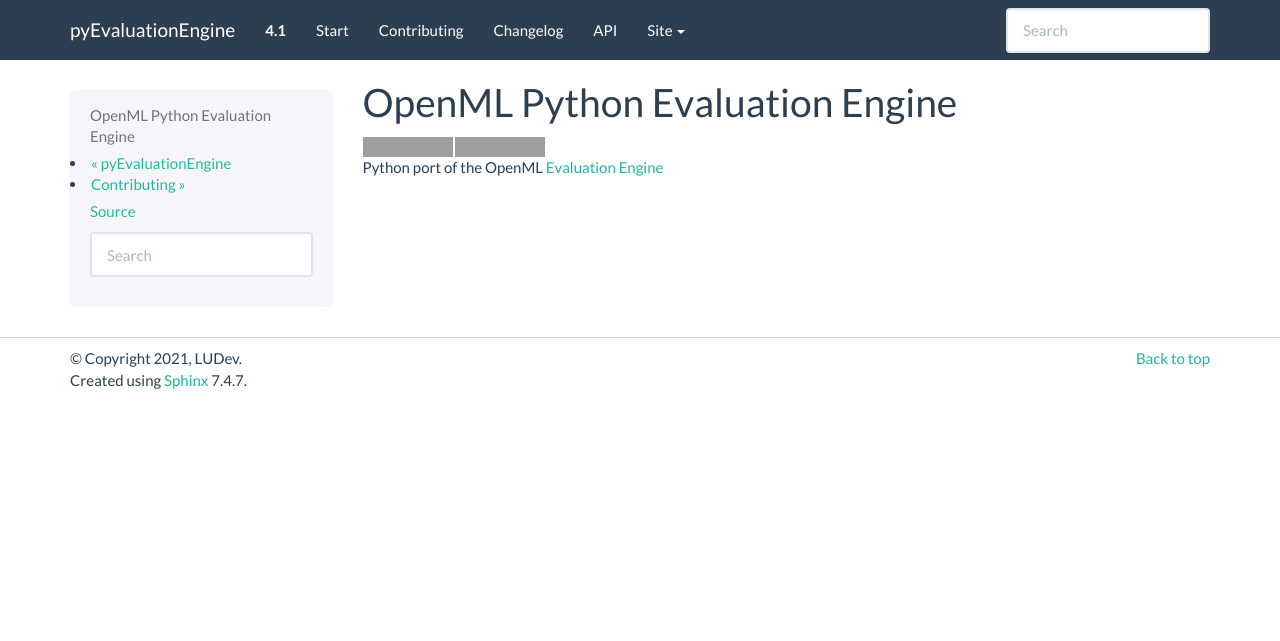
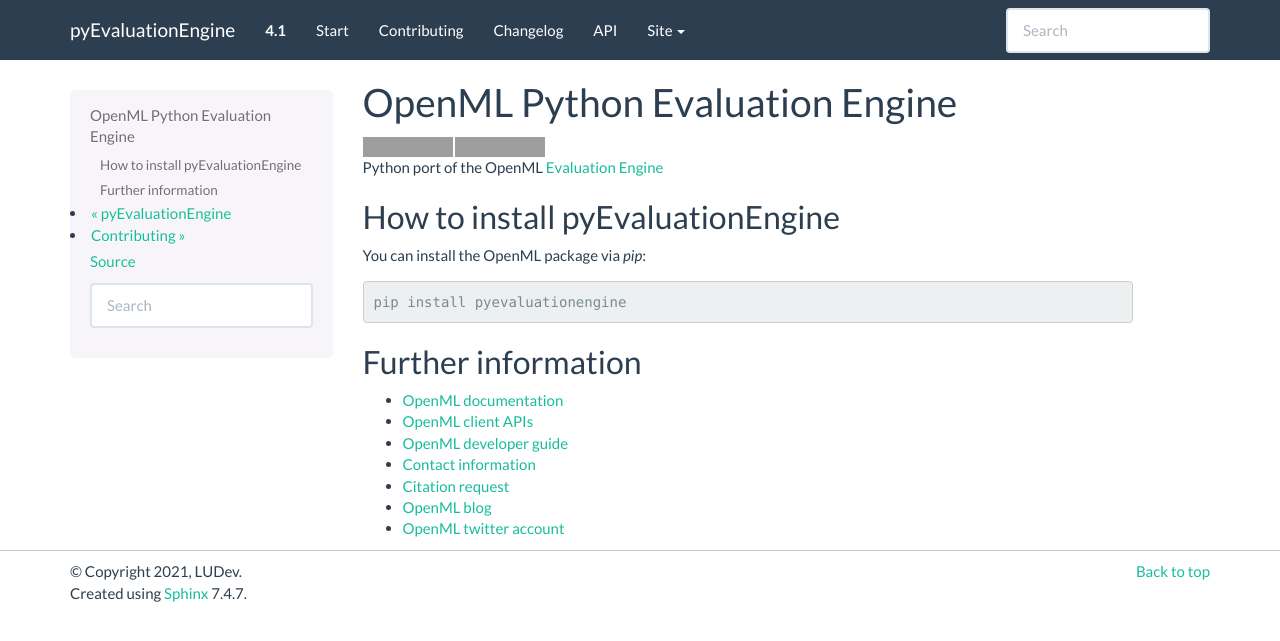
Before and after one commit to openml/pyEvaluationEngine, a Sphinx documentation site: the page built from docs/readme.rst, in a window 1280 px wide. Shown: the top 641 px of the page. Built offline with Sphinx 7.4.7, drawn with Linux system fonts in a browser that asks for light colours; grey boxes are pictures that could not be loaded.

Commit message:
Add useful links and fix navbar

```diff
--- a/README.rst
+++ b/README.rst
@@ -11,4 +11,25 @@
 
 Python port of the OpenML `Evaluation Engine`_
 
+How to install pyEvaluationEngine
+=================================
+You can install the OpenML package via `pip`:
+
+.. code:: bash
+
+    pip install pyevaluationengine
+
+
+Further information
+===================
+
+* `OpenML documentation <https://docs.openml.org/>`_
+* `OpenML client APIs <https://docs.openml.org/APIs/>`_
+* `OpenML developer guide <https://docs.openml.org/Contributing/>`_
+* `Contact information <https://www.openml.org/contact>`_
+* `Citation request <https://www.openml.org/cite>`_
+* `OpenML blog <https://medium.com/open-machine-learning>`_
+* `OpenML twitter account <https://twitter.com/open_ml>`_
+
+
 .. _Evaluation Engine: https://github.com/ludev-nl/2021-01-pyEvaluationEngine
--- a/docs/conf.py
+++ b/docs/conf.py
@@ -174,7 +174,7 @@
     "navbar_links": [
         ("Start", "index"),
         ("Contributing", "contributing"),
-        ("Changelog", "progress"),
+        ("Changelog", "changelog"),
         ("API", "api/modules"),
     ],
     # Render the next and previous page links in navbar. (Default: true)
```
